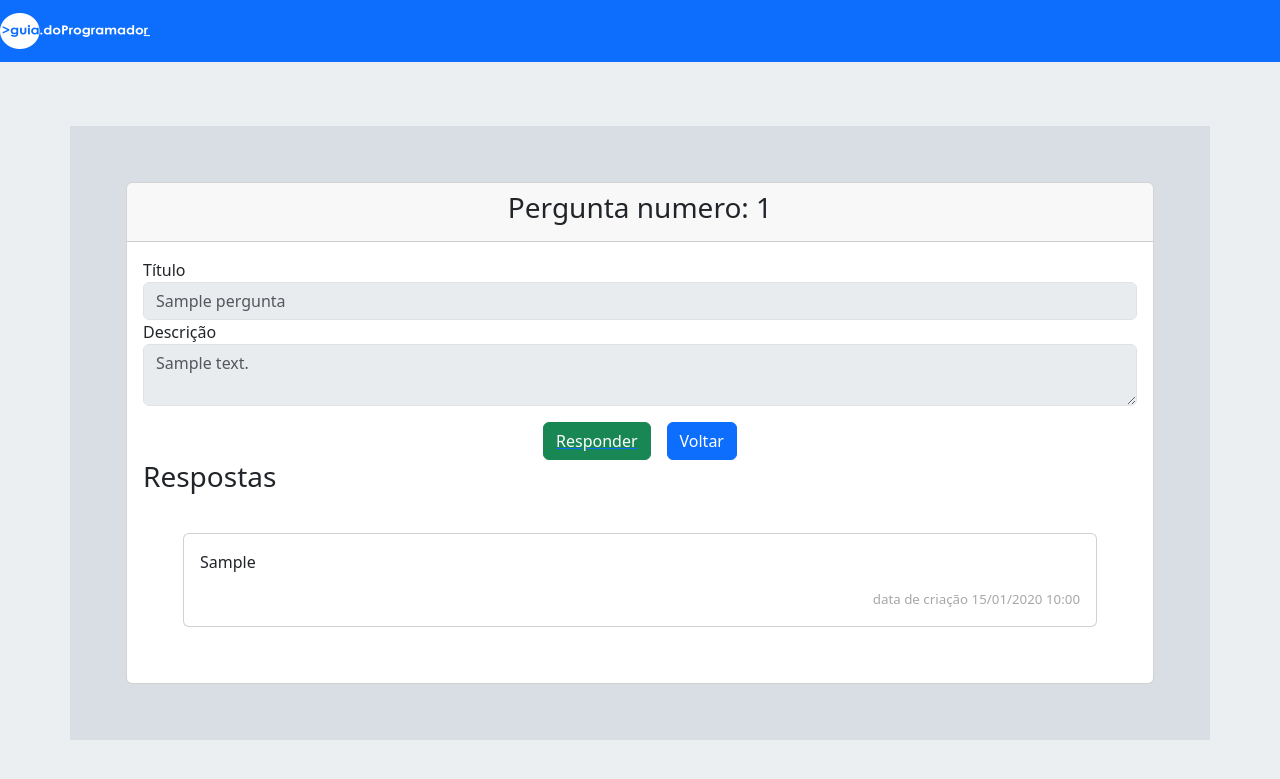
After one commit to diogo0254jf/GuiaPerguntas, a Node server app: page /pergunta/1 in a window 1280 px wide. The commit adds this page. Shown: the top 779 px of the page. Run offline with Node 20, Linux system fonts and the light colour scheme; tables that the repository leaves empty hold one stand-in row (values such as "Sample post"); some libraries are stand-ins or nearby versions.

Commit message:
terminado uma caralhada de coisa

```diff
--- a/index.js
+++ b/index.js
@@ -3,6 +3,10 @@ let ejs = require("ejs");
 const bodyParses = require("body-parser");
 const connection = require("./database/database");
 const Pergunta = require("./database/pergunta");
+const Resposta = require("./database/resposta");
+
+const moment = require('moment');
+
 connection
   .authenticate()
   .then(() => {
@@ -13,6 +17,10 @@ connection
   });
 
 const app = express();
+
+app.locals.formatarData = function (data) {
+  return moment(data).format("DD/MM/YYYY HH:mm");
+};
 
 app.set("view engine", "ejs");
 app.use(express.static(__dirname + "/public"));
@@ -36,13 +44,18 @@ app.get("/pergunta/:id", (req, res) => {
   Pergunta.findOne({
     where: { id: id },
   }).then((element) => {
-    if (element != undefined) {
+    Resposta.findAll({
+      where: { idpergunta: element.id },
+    }).then((resposta) => {
+      if (element != undefined && resposta != undefined) {
         res.render("pergunta", {
           pergunta: element,
+          resposta: resposta,
         });
       } else {
         res.redirect("/");
       }
+    });
   });
 });
 
@@ -58,6 +71,32 @@ app.post("/salvarpergunta", (req, res) => {
   });
 });
 
+app.get("/responderPergunta/:id", (req, res) => {
+  let id = req.params.id;
+  Pergunta.findOne({
+    where: { id: id },
+  }).then((element) => {
+    if (element != undefined) {
+      res.render("responderPergunta", {
+        pergunta: element,
+      });
+    } else {
+      res.redirect("/");
+    }
+  });
+});
+
+app.post("/responderPergunta/:id", (req, res) => {
+  let id = req.params.id;
+  let resposta = req.body.Resposta;
+  Resposta.create({
+    idpergunta: id,
+    resposta: resposta,
+  }).then(() => {
+    res.redirect("/");
+  });
+});
+
 app.listen(3000, () => {
   console.log("Server started (http://localhost:3000/) !");
 });
--- a/public/css/style.css
+++ b/public/css/style.css
@@ -12,6 +12,12 @@ body {
   margin: 5vh;
 }
 
+.card-header {
+  display: flex;
+  justify-content: center;
+  align-items: center;
+}
+
 .card-body button {
   display: block;
 
@@ -24,7 +30,7 @@ body {
 }
 
 .btnNovaPergunta {
-    width: 100%;
+  width: 100%;
   margin: 1rem auto 0 auto;
 }
 
@@ -33,3 +39,13 @@ body {
   justify-content: center;
   gap: 1rem;
 }
+
+.footerTempo {
+    display: flex;
+    justify-content: flex-end;
+    align-items: flex-end;
+    margin: 0;
+    padding: 0;
+    opacity: .4;
+    font-size: smaller;
+}
--- a/views/index.ejs
+++ b/views/index.ejs
@@ -15,7 +15,9 @@
           <p><%= p.descricao %></p>
         </div>
         <div class="card-footer">
-          <a href="/pergunta/" class="btn btn-primary">Ver Respostas</a>
+          <a href="/pergunta/<%= p.id %>" class="btn btn-primary"
+            >Ver Respostas</a
+          >
         </div>
       </div>
       <% }); %>
--- a/views/partials/footer.ejs
+++ b/views/partials/footer.ejs
@@ -3,4 +3,6 @@ src="https://cdn.jsdelivr.net/npm/bootstrap@5.3.0/dist/js/bootstrap.bundle.min.j
 integrity="sha384-geWF76RCwLtnZ8qwWowPQNguL3RmwHVBC9FhGdlKrxdiJJigb/j/68SIy3Te4Bkz"
 crossorigin="anonymous"
 ></script>
+<script src="https://cdnjs.cloudflare.com/ajax/libs/moment.js/2.29.1/moment.min.js"></script>
+
 </html>
--- a/views/partials/header.ejs
+++ b/views/partials/header.ejs
@@ -14,3 +14,4 @@
     />
     <link rel="stylesheet" type="text/css" href="/css/style.css" />
   </head>
+</html>
--- /dev/null
+++ b/views/pergunta.ejs
@@ -0,0 +1,56 @@
+<%- include ("partials/header") %>
+<body>
+  <%- include ("partials/navbar") %>
+  <div class="container">
+    <div class="card">
+      <div class="card-header">
+        <h3>Pergunta numero: <%= pergunta.id %></h3>
+      </div>
+      <div class="card-body">
+        <form method="POST" action="responderPergunta">
+          <label>Título</label>
+          <input
+            name="Titulo"
+            type="text"
+            placeholder="<%= pergunta.titulo%>"
+            disabled
+            class="form-control"
+          />
+          <label>Descrição</label>
+          <textarea
+            name="Descricao"
+            disabled
+            class="form-control"
+            placeholder="<%= pergunta.descricao%>"
+          ></textarea>
+
+          <div class="buttonsPerguntar">
+            <a href="/responderPergunta/<%= pergunta.id %>">
+              <button type="button" class="btn btn-success">
+                Responder
+              </button> </a
+            ><a href="/"
+              ><button type="button" class="btn btn-primary">Voltar</button></a
+            >
+          </div>
+        </form>
+
+        <div class="respostas">
+          <% if (resposta) { %>
+          <h3>Respostas</h3>
+          <% for (let x of resposta) { %>
+          <div class="card">
+            <div class="card-body">
+              <p class="card-text"><%= x.resposta %></p>
+              <p class="footerTempo">
+                data de criação <%= formatarData(x.createdAt) %>
+              </p>
+            </div>
+          </div>
+          <% } } %>
+        </div>
+      </div>
+    </div>
+  </div>
+</body>
+<%- include ("partials/footer") %>
```
Also changed, not shown: database/resposta.js (added, +21 -0 lines), views/responderPergunta.ejs (added, +45 -0 lines). Lines whose indentation alone changed are shown as unchanged.
